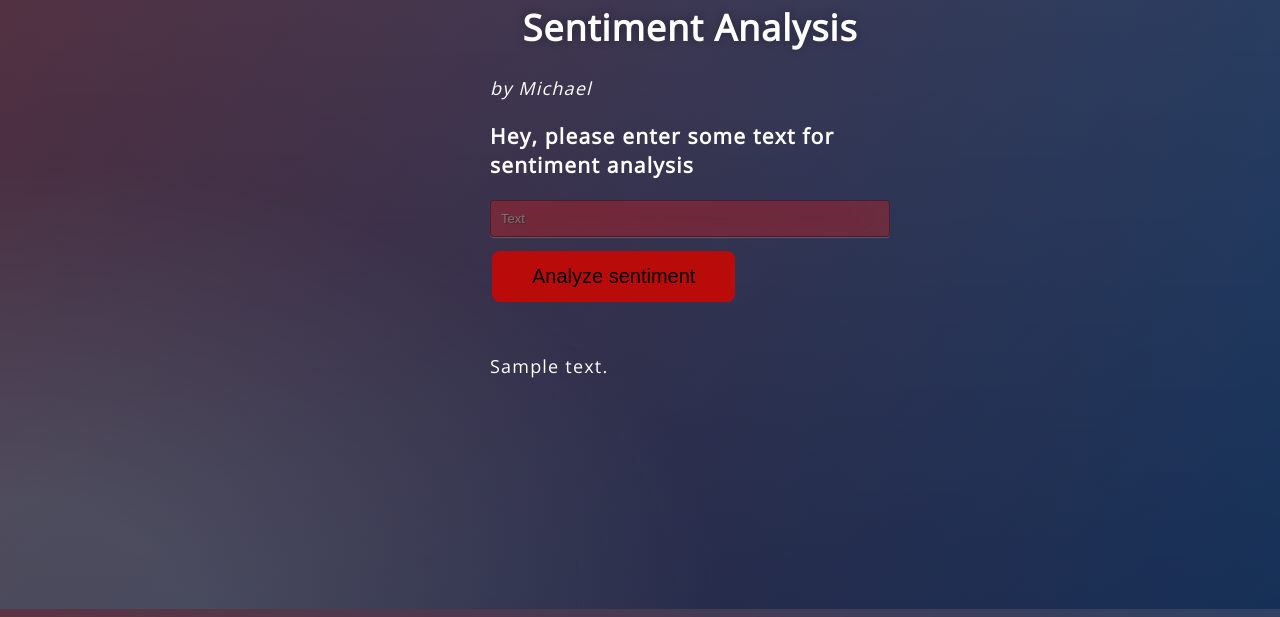
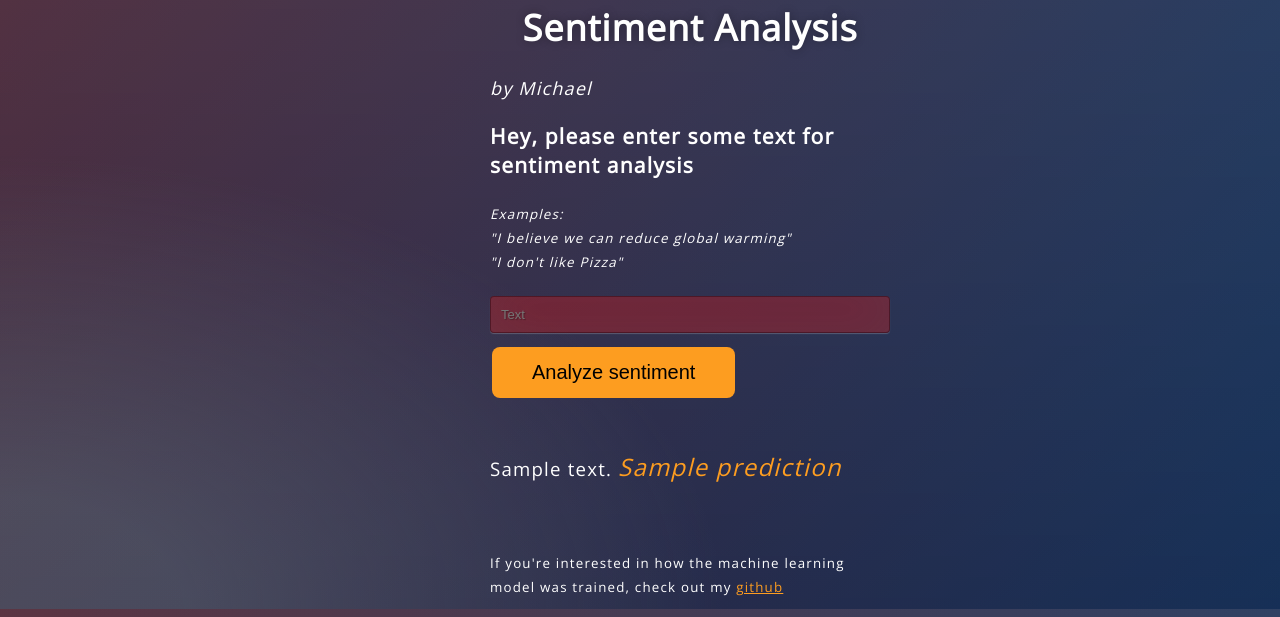
Before and after one commit to michaelstaden/sentiment_web_application, a Flask app: template templates/index.html in a window 1280 px wide. Shown: the part 191-808 px from the top of the page. Run offline with Flask 2, Linux system fonts and the light colour scheme; the template is opened without the code that fills it: most values are stand-ins (such as "Sample title", 1, 10 or a date in 2020); parts of the project's set-up code (start-up, migrations or seed data) failed here and were passed over.

Commit message:
updated app layout, added nltk

```diff
--- a/app.py
+++ b/app.py
@@ -1,8 +1,8 @@
 #import libraries
 import numpy as np
 import re
-#import nltk
-#from nltk.stem import WordNetLemmatizer
+import nltk
+from nltk.stem import WordNetLemmatizer
 from flask import Flask, render_template,request
 import pickle#Initialize the flask App
 app = Flask(__name__)
@@ -49,7 +49,7 @@ def preprocess(textdata):
     processedText = []
 
     # Create Lemmatizer and Stemmer.
-    #wordLemm = WordNetLemmatizer()
+    wordLemm = WordNetLemmatizer()
 
     # Defining regex patterns.
     urlPattern        = r"((http://)[^ ]*|(https://)[^ ]*|( www\.)[^ ]*)"
@@ -79,11 +79,13 @@ def preprocess(textdata):
         if word not in stopwordlist:
             if len(word)>1:
                 # Lemmatizing the word.
-                #word = wordLemm.lemmatize(word)
+                word = wordLemm.lemmatize(word)
                 tweetwords += (word+' ')
 
         # processedText.append(tweetwords)
-
+        text_file = open('tweetwords.txt', 'w')
+        n = text_file.write(tweetwords)
+        text_file.close()
     return tweetwords
 
 vectorizer, LRmodel = load_models()
@@ -101,7 +103,7 @@ def predict():
     input_preprocessed = preprocess(input_text)
     textdata = vectorizer.transform([input_preprocessed])
     prediction = LRmodel.predict(textdata)
-    return render_template('index.html', prediction_text='Sentiment is: {}'.format(prediction[0]))
+    return render_template('index.html', output_text='Sentiment is: ', prediction='{}'.format(prediction[0]))
 
 if __name__ == "__main__":
     app.run(debug=True)
--- /dev/null
+++ b/nltk.txt
@@ -0,0 +1 @@
+wordnet
--- a/requirements.txt
+++ b/requirements.txt
@@ -5,3 +5,4 @@ scikit-learn==0.23.2
 numpy==1.17.3
 pickle4==0.0.1
 sklearn==0.0
+nltk==3.4.5
--- a/templates/index.html
+++ b/templates/index.html
@@ -13,21 +13,35 @@
 </head>
 
 <body>
-
 <div class="login">
 	<h1>Sentiment Analysis</h1>
 		<span style="font-style: italic;">by Michael</span>
 		<h3>Hey, please enter some text for sentiment analysis</h3>
+		<span style="font-style: italic; font-size: 10pt;">Examples:
+			<br>"I believe we can reduce global warming"
+			<br>"I don't like Pizza"</br></br></span>
+
 
 	<form action="{{ url_for('predict')}}"method="post">
 		<input type="text" name="input_text" placeholder="Text" required="required" />
 
-		<button type="submit" class="btn">Analyze sentiment</button>
+		<button type="submit" class="btn" style="background-color: rgb(253, 157, 32);">Analyze sentiment</button>
 	</form>
 
 	<br>
 	<br>
-	{{ prediction_text }}
+	<span style="font-size: 14pt;">{{ output_text }}</span>
+	<span style="font-style: italic; font-size: 18pt; color: rgb(253, 157, 32);">{{ prediction }}</span>
+
+	<br>
+	<br>
+	<br>
+
+	<p>
+		<span style="font-size: 10pt;">
+			If you're interested in how the machine learning model was trained, check out my <a href="https://github.com/michaelstaden/sentiment_web_application/blob/master/Sentiment_Analysis_Twitter.ipynb" style="color: rgb(253, 157, 32)">github</a>
+		</span>
+	</p>
 
 </div>
 
```
